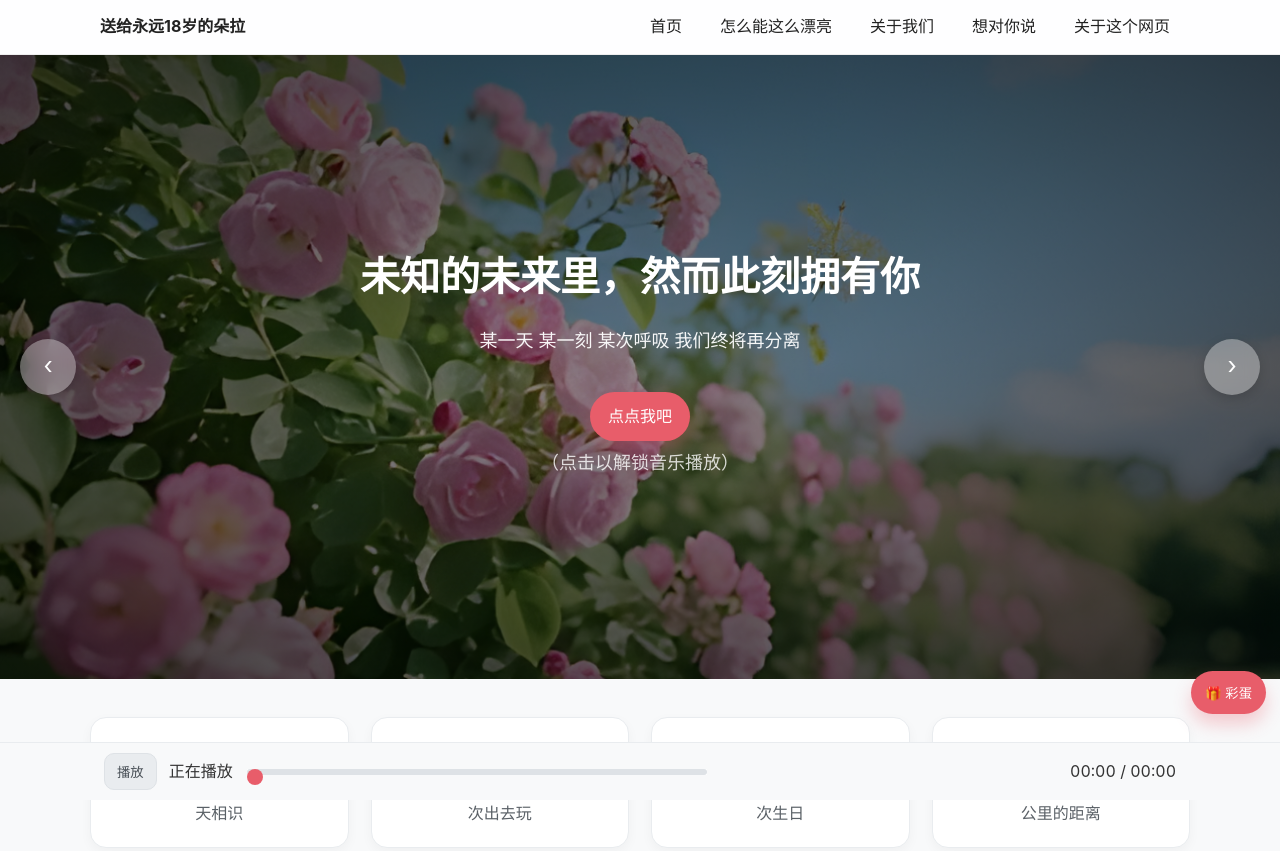
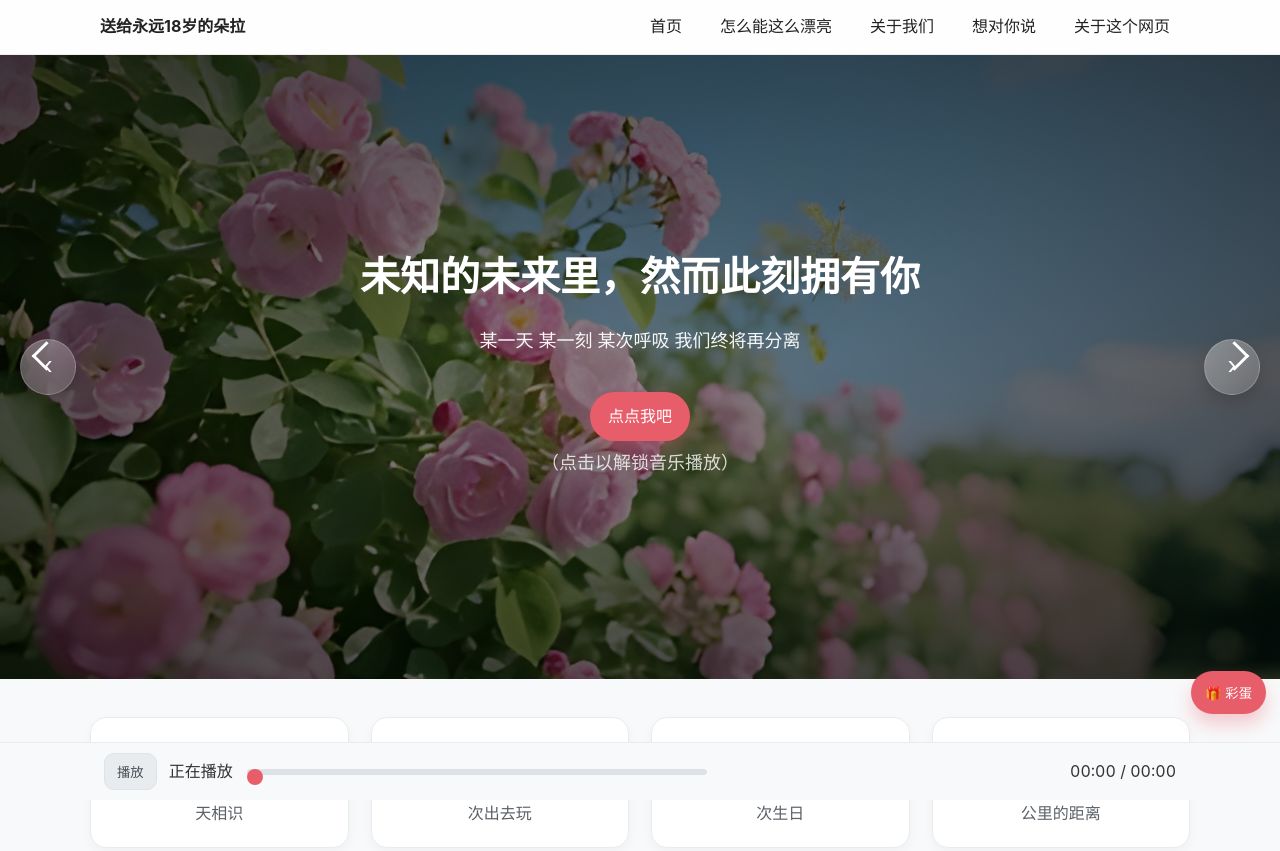
Before and after one commit to openc2023/birthday-web-page, a plain HTML site: page index.html in a window 1280 px wide. Shown: the top 851 px of the page. Drawn offline with Linux system fonts and the light colour scheme.

Commit message:
Enhance carousel arrow buttons with elegant design and improved interactions

```diff
--- a/index.html
+++ b/index.html
@@ -41,9 +41,15 @@ a{color:inherit;text-decoration:none}
 .hero p{opacity:.95;font-size:clamp(14px,2.2vw,18px)}
 .hero .cta{margin-top:18px;display:inline-block;background:var(--brand);color:#fff;padding:12px 18px;border-radius:999px;box-shadow:0 8px 16px rgba(232,93,106,.25)}
 .hero .cta:hover{filter:brightness(1.05)}
-.arrow{position:absolute;top:50%;transform:translateY(-50%);width:56px;height:56px;border-radius:50%;display:grid;place-items:center;background:rgba(255,255,255,.35);backdrop-filter:blur(8px);cursor:pointer;font-size:24px;color:#fff;transition:all .3s ease;box-shadow:0 4px 12px rgba(0,0,0,.15);z-index:2}
-.arrow:hover{background:rgba(255,255,255,.5);transform:translateY(-50%) scale(1.1)}
-.arrow.left{left:20px} .arrow.right{right:20px}
+/* 美化的左右箭头按钮 */
+.arrow{position:absolute;top:50%;transform:translateY(-50%);width:56px;height:56px;border-radius:50%;display:grid;place-items:center;background:linear-gradient(135deg, rgba(255,255,255,.35), rgba(255,255,255,.15));backdrop-filter:blur(12px);cursor:pointer;font-size:24px;color:#fff;transition:all .3s cubic-bezier(0.4, 0, 0.2, 1);box-shadow:0 8px 16px rgba(0,0,0,.15);border:1px solid rgba(255,255,255,.2);z-index:2}
+.arrow:hover{background:linear-gradient(135deg, rgba(255,255,255,.5), rgba(255,255,255,.3));transform:translateY(-50%) scale(1.08);box-shadow:0 12px 24px rgba(0,0,0,.2);border-color:rgba(255,255,255,.4)}
+.arrow:active{transform:translateY(-50%) scale(0.98);box-shadow:0 4px 8px rgba(0,0,0,.1)}
+.arrow.left{left:20px}
+.arrow.right{right:20px}
+/* 优雅的箭头图标 */
+.arrow.left::before{content:'';position:absolute;width:18px;height:18px;border-top:3px solid #fff;border-left:3px solid #fff;transform:translate(-2px, -50%) rotate(-45deg)}
+.arrow.right::before{content:'';position:absolute;width:18px;height:18px;border-top:3px solid #fff;border-right:3px solid #fff;transform:translate(2px, -50%) rotate(45deg)}
 .dots{position:absolute;top:16px;left:50%;transform:translateX(-50%);display:flex;gap:8px}
 .dot{width:8px;height:8px;border-radius:50%;background:rgba(255,255,255,.45)}
 .dot.active{background:#fff}
```
